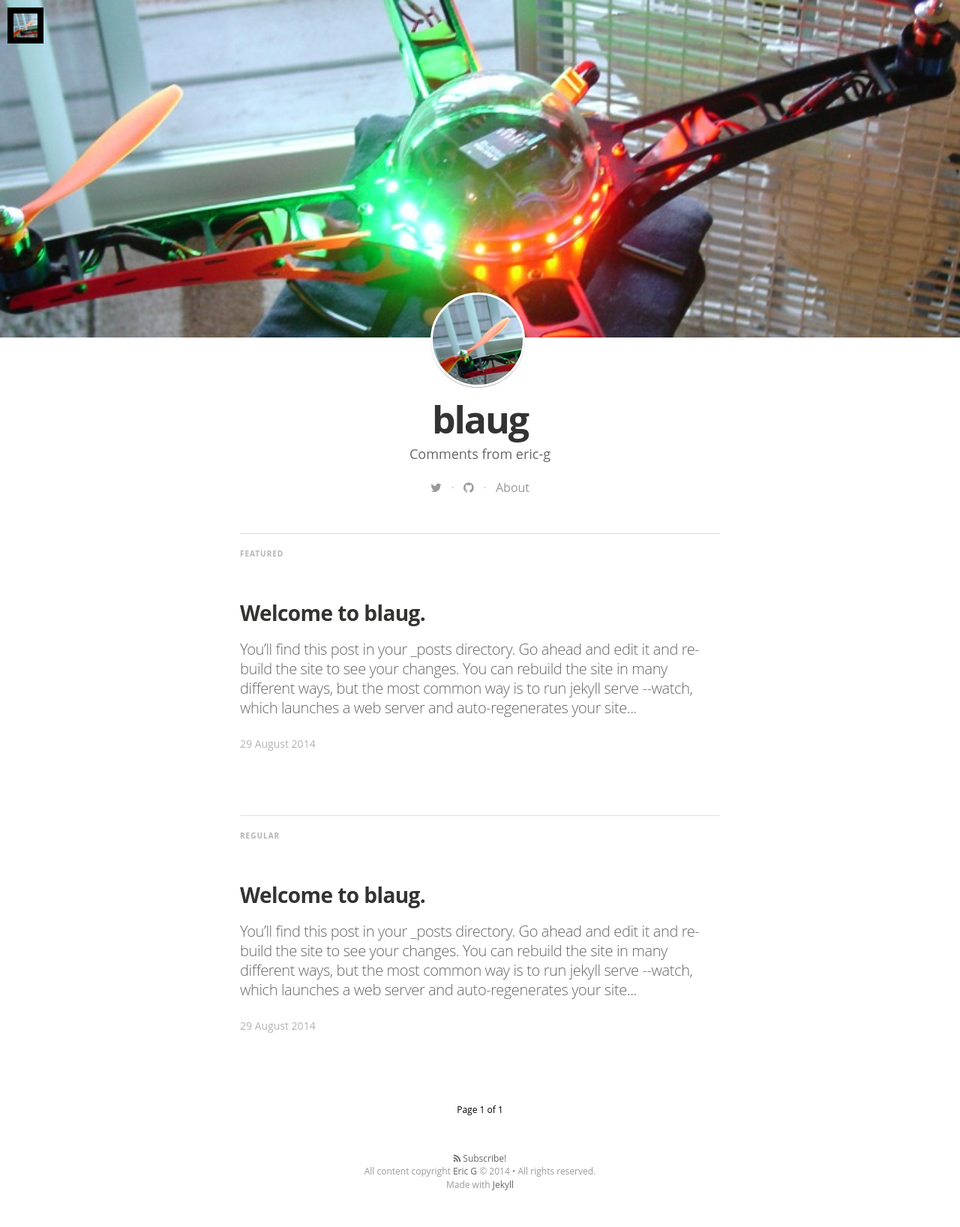
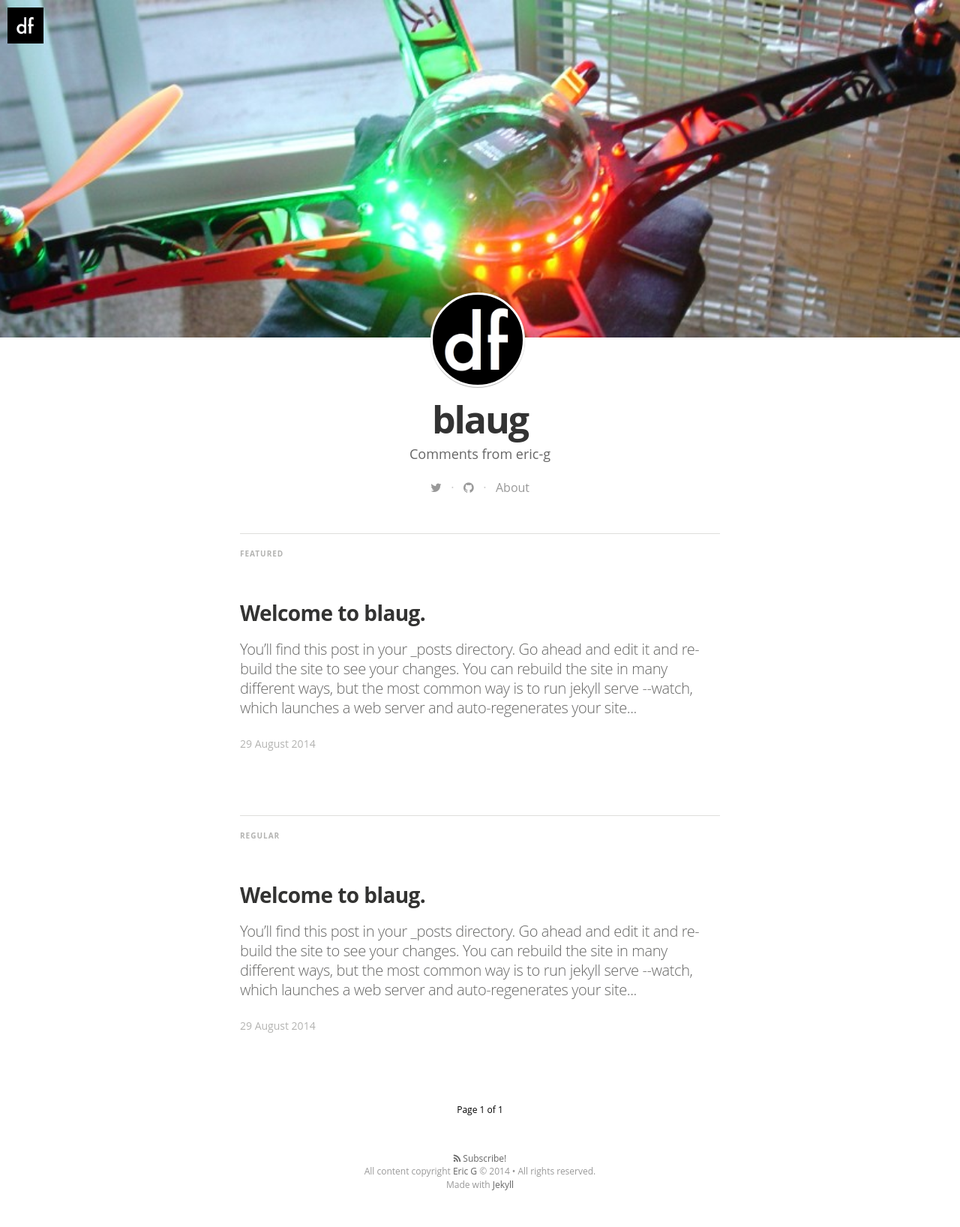
Before and after one commit to eric-g/eric-g.github.io, a Jekyll site: the page built from index.html, in a window 1280 px wide. Shown: the whole page at 75% size. Built offline with Jekyll 4.4.1, drawn with Linux system fonts in a browser that asks for light colours; nearby versions of some CDN libraries; some web fonts are replaced; Markdown is read by kramdown in place of the engine named in the settings; the list of posts is cut into pages by our own code.

Commit message:
Change logo.

```diff
--- a/_config.yml
+++ b/_config.yml
@@ -9,7 +9,7 @@ description: > # this means to ignore newlines until "email:"
 
 email: gausnell@gmail.com
 #blog logo
-logo: "/assets/images/hero.jpg"
+logo: "/assets/images/df_logo.jpg"
 # blog cover
 cover: "/assets/images/hero.jpg"
 
```
